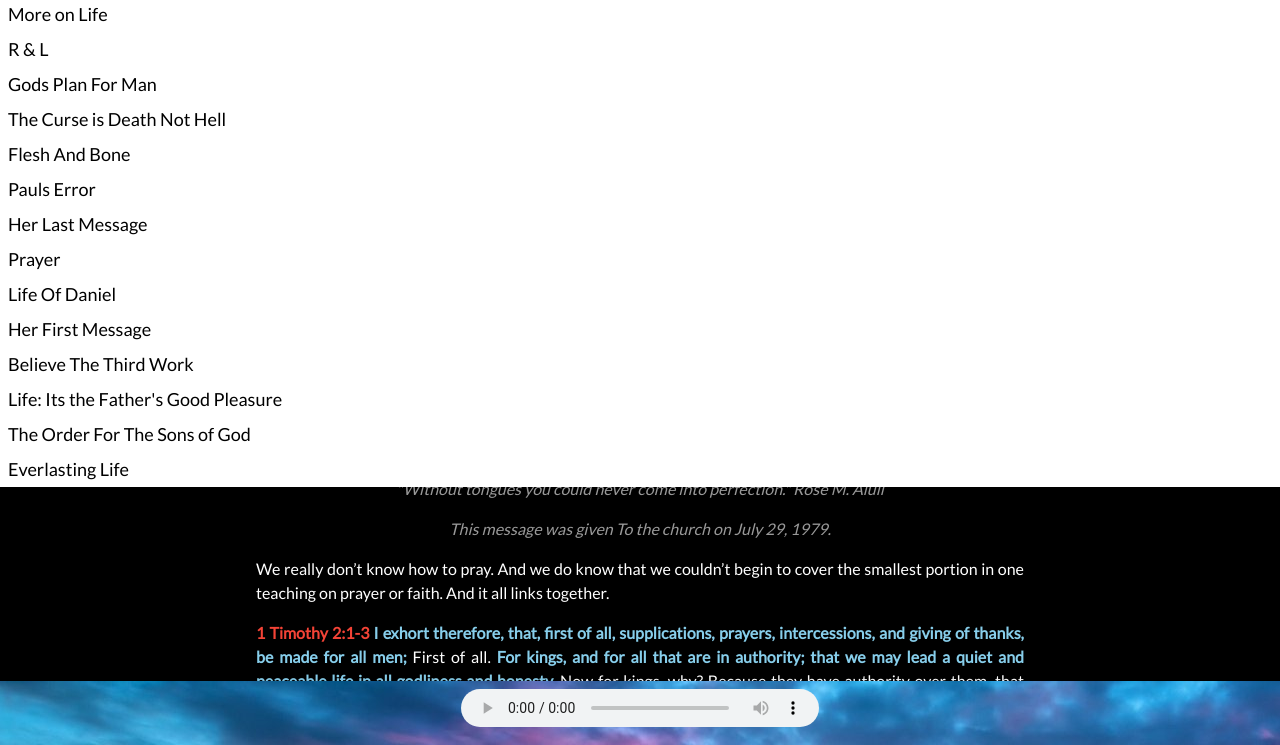
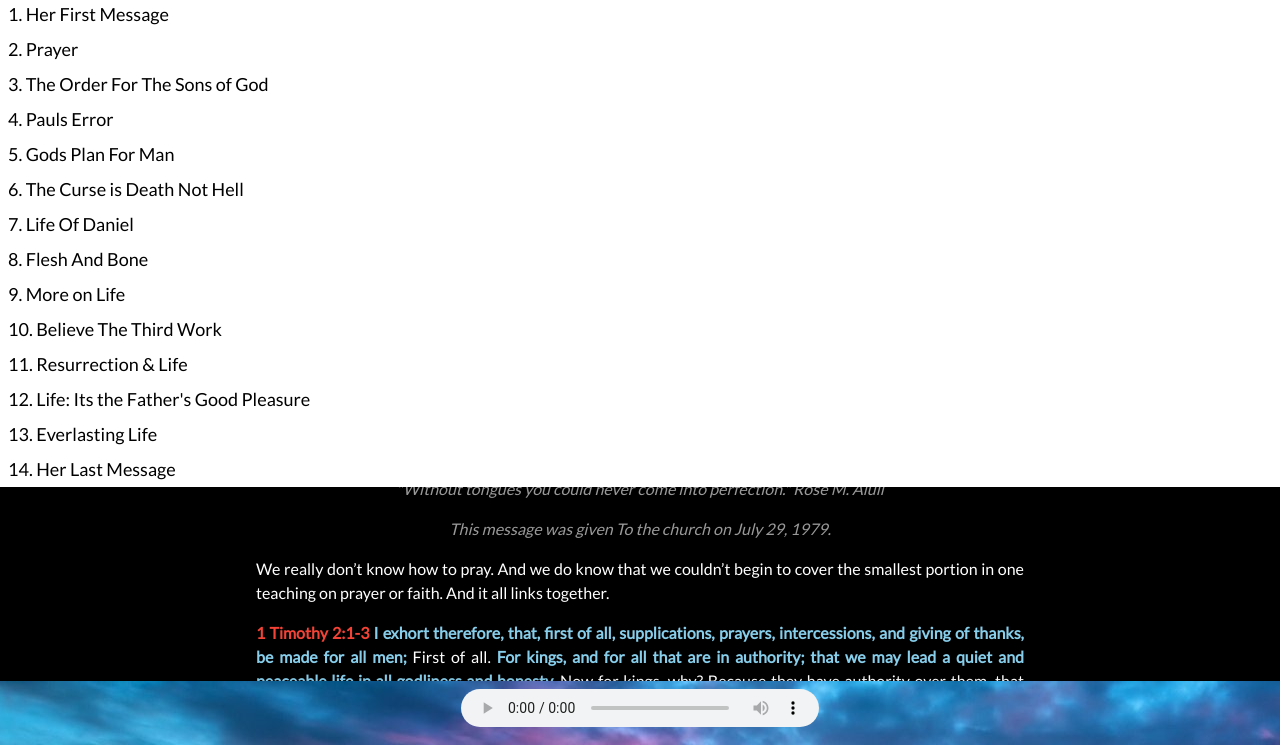
Before and after one commit to throwchris/prayer, a plain HTML site: page index.html in a window 1280 px wide. Both pictures are taken after a click on the link "Toggle Navigation Menu". Shown: the part 55-800 px from the top of the page. Drawn offline with nearby package versions, Linux system fonts and the light colour scheme.

Commit message:
Update index.html

```diff
--- a/index.html
+++ b/index.html
@@ -41,20 +41,20 @@ body,h1,h2,h3,h4,h5,h6 {font-family: "Lato", sans-serif}
 
   <!-- Navbar on small screens -->
   <div id="navDemo" class="w3-bar-block w3-white w3-hide w3-large">
-    <a href="/MOL/mol1.html" class="w3-bar-item w3-button w3-padding-small">More on Life</a>
-    <a href="/ral/index.html" class="w3-bar-item w3-button w3-padding-small">R & L</a>
-    <a href="/gpfm/index.html" class="w3-bar-item w3-button w3-padding-small">Gods Plan For Man</a>
-    <a href="/cdnh/index.html" class="w3-bar-item w3-button w3-padding-small">The Curse is Death Not Hell</a>
-    <a href="/fab/index.html" class="w3-bar-item w3-button w3-padding-small">Flesh And Bone</a>
-    <a href="/pe/index.html" class="w3-bar-item w3-button w3-padding-small">Pauls Error</a>
-    <a href="/hlm/index.html" class="w3-bar-item w3-button w3-padding-small">Her Last Message</a>
-    <a href="/prayer/index.html" class="w3-bar-item w3-button w3-padding-small">Prayer</a>
-    <a href="/lod/index.html" class="w3-bar-item w3-button w3-padding-small">Life Of Daniel</a>
-    <a href="/HFM/index.html" class="w3-bar-item w3-button w3-padding-small">Her First Message</a>
-    <a href="/bttw/index.html" class="w3-bar-item w3-button w3-padding-small">Believe The Third Work</a>
-    <a href="/fgp/index.html" class="w3-bar-item w3-button w3-padding-small">Life: Its the Father's Good Pleasure</a>
-    <a href="/ofts/index.html" class="w3-bar-item w3-button w3-padding-small">The Order For The Sons of God</a>
-    <a href="/el/index.html" class="w3-bar-item w3-button w3-padding-small">Everlasting Life</a>
+    <a href="/HFM/index.html" class="w3-bar-item w3-button w3-padding-small"> 1.  Her First Message</a>
+    <a href="/prayer/index.html" class="w3-bar-item w3-button w3-padding-small"> 2.  Prayer</a>
+    <a href="/ofts/index.html" class="w3-bar-item w3-button w3-padding-small"> 3.  The Order For The Sons of God</a>
+    <a href="/pe/index.html" class="w3-bar-item w3-button w3-padding-small"> 4.  Pauls Error</a>
+    <a href="/gpfm/index.html" class="w3-bar-item w3-button w3-padding-small"> 5.  Gods Plan For Man</a>
+    <a href="/cdnh/index.html" class="w3-bar-item w3-button w3-padding-small"> 6.  The Curse is Death Not Hell</a>
+    <a href="/lod/index.html" class="w3-bar-item w3-button w3-padding-small"> 7.  Life Of Daniel</a>
+    <a href="/fab/index.html" class="w3-bar-item w3-button w3-padding-small"> 8.  Flesh And Bone</a>
+    <a href="/MOL/mol1.html" class="w3-bar-item w3-button w3-padding-small"> 9.  More on Life</a>
+    <a href="/bttw/index.html" class="w3-bar-item w3-button w3-padding-small">10. Believe The Third Work</a>
+    <a href="/ral/index.html" class="w3-bar-item w3-button w3-padding-small">11. Resurrection & Life</a>
+    <a href="/fgp/index.html" class="w3-bar-item w3-button w3-padding-small">12. Life: Its the Father's Good Pleasure</a>
+    <a href="/el/index.html" class="w3-bar-item w3-button w3-padding-small">13. Everlasting Life</a>
+    <a href="/hlm/index.html" class="w3-bar-item w3-button w3-padding-small">14. Her Last Message</a>
 
   </div>
 
```
